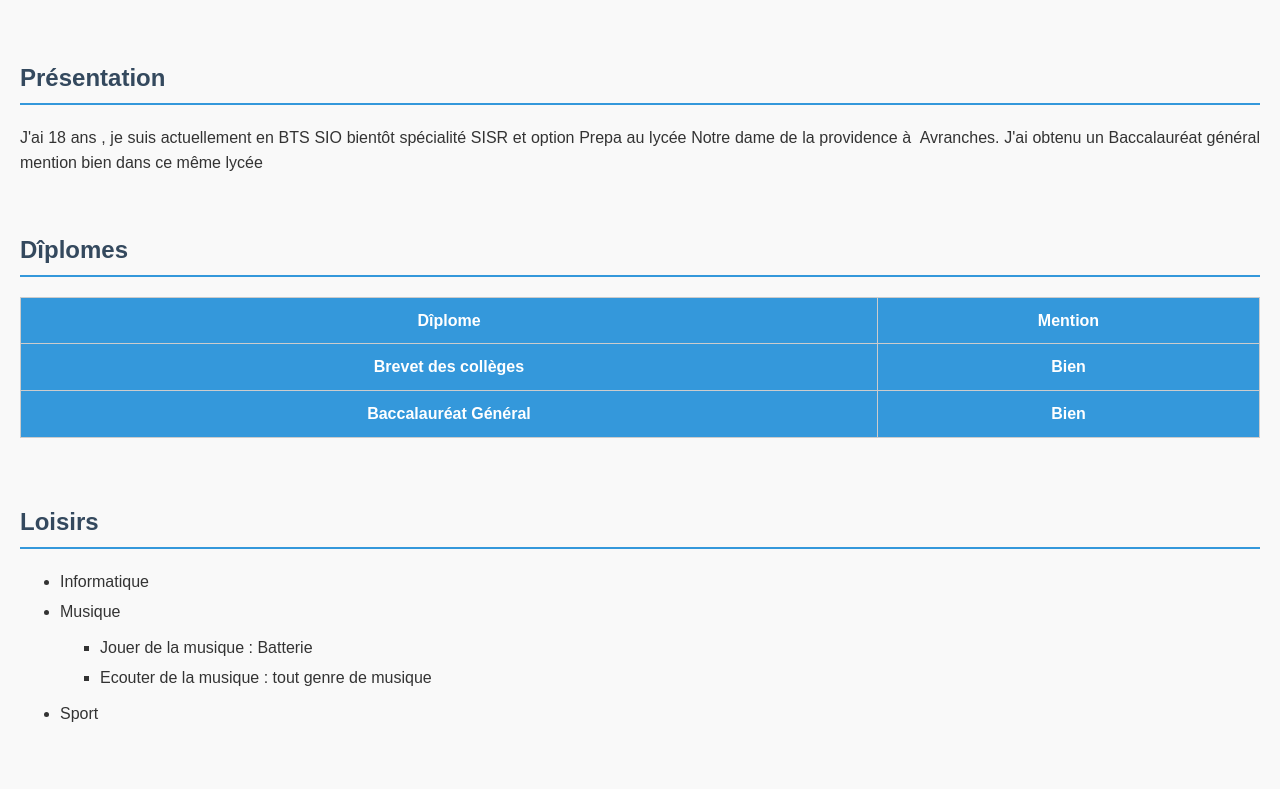
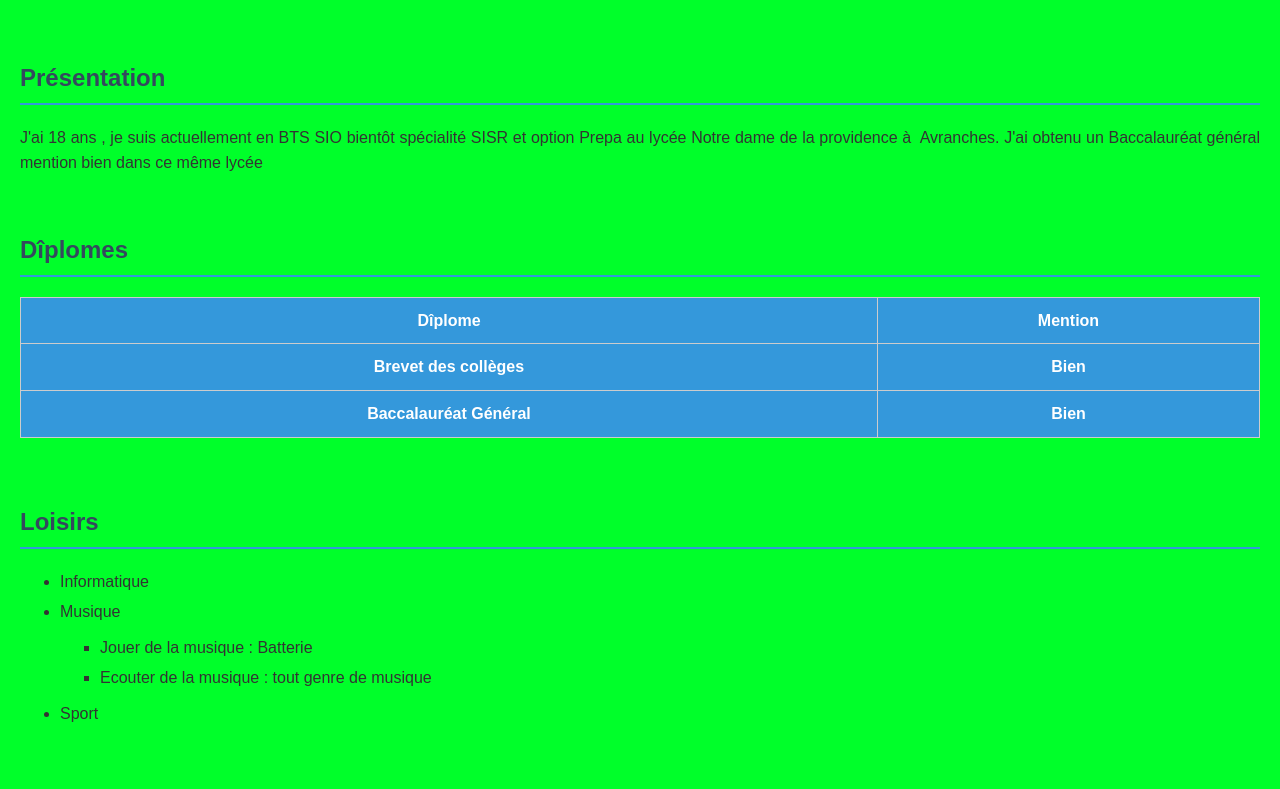
Before and after one commit to paulcrnt/tp-git, a plain HTML site: page index.html in a window 1280 px wide. Shown: the part 97-886 px from the top of the page. Drawn offline with Linux system fonts and the light colour scheme.

Commit message:
fond vert pour la page

```diff
--- a/stylesheet.css
+++ b/stylesheet.css
@@ -1,7 +1,7 @@
 body {
     font-family: Arial, sans-serif;
     line-height: 1.6;
-    background-color: #f9f9f9;
+    background-color: #00ff2a;
     color: #333;
     margin: 20px;
     padding: 0;
```
